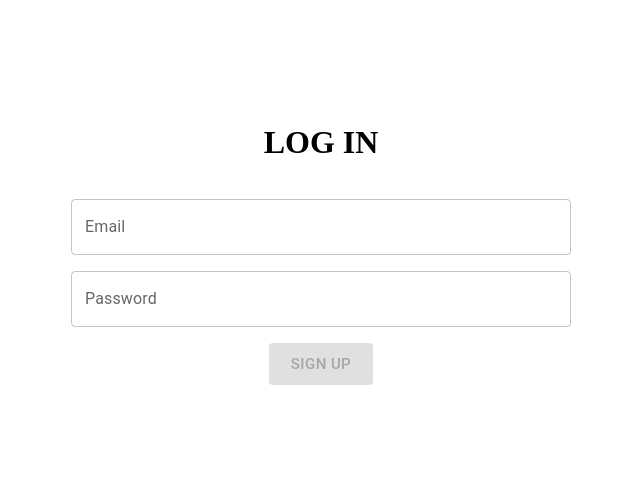
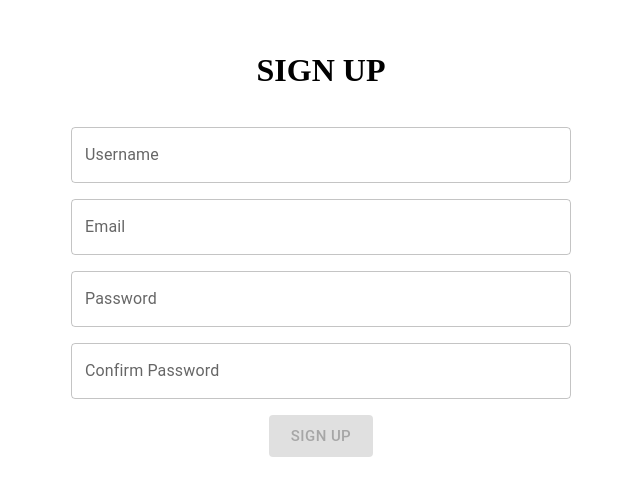
Before and after one commit to ElemaGp/login-logout-with-redux-toolkit, a React (Create React App) app in the folder client/: page / in a window 1280 px wide. Shown: the part 152-648 px from the top of the page, without its empty margins (319-959 px from the left). Built offline with nearby package versions, Linux system fonts and the light colour scheme.

Commit message:
style: styled the register page

```diff
--- a/client/src/App.js
+++ b/client/src/App.js
@@ -1,11 +1,12 @@
 import './App.css';
 import Home from './pages/home/Home';
 import Login from './pages/login/Login';
+import Register from './pages/register/Register';
 
 function App() {
   return (
     <div className="App">
-      <Login />
+      <Register />
     </div>
   );
 }
--- a/client/src/pages/register/register.module.scss
+++ b/client/src/pages/register/register.module.scss
@@ -0,0 +1,8 @@
+.formContainer{
+    height: 97vh;
+    display: flex;
+    flex-direction: column;
+    justify-content: center;
+    align-items: center;
+    gap: 16px;
+}
```
